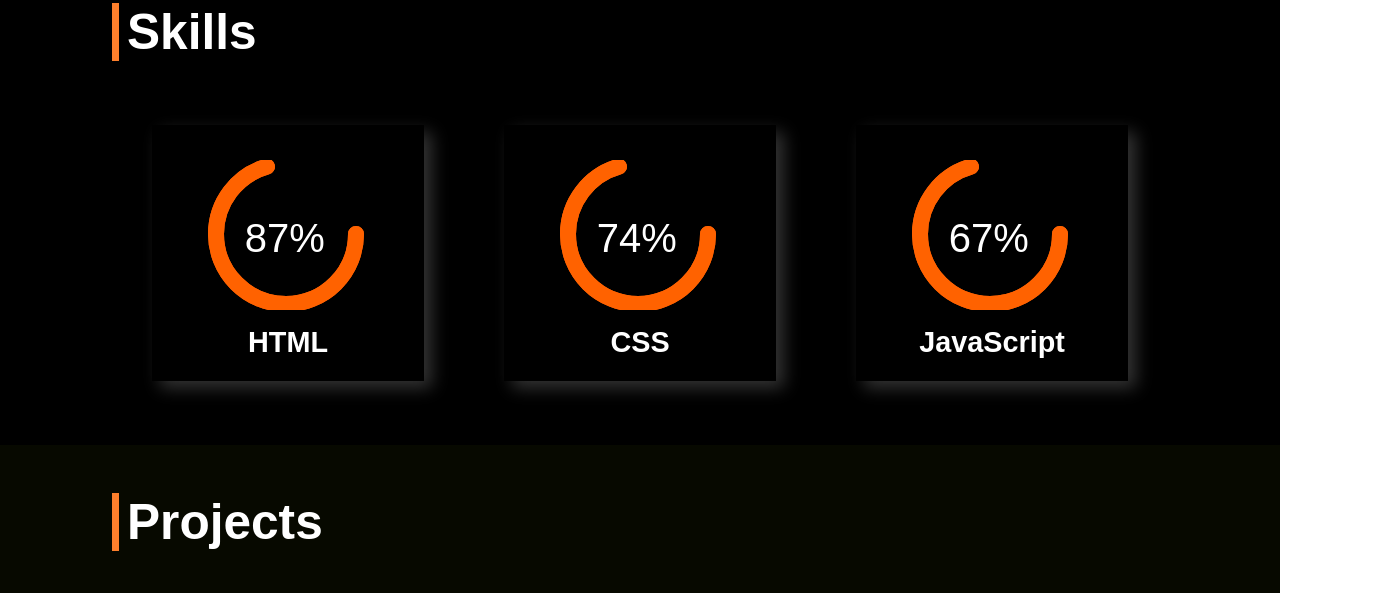
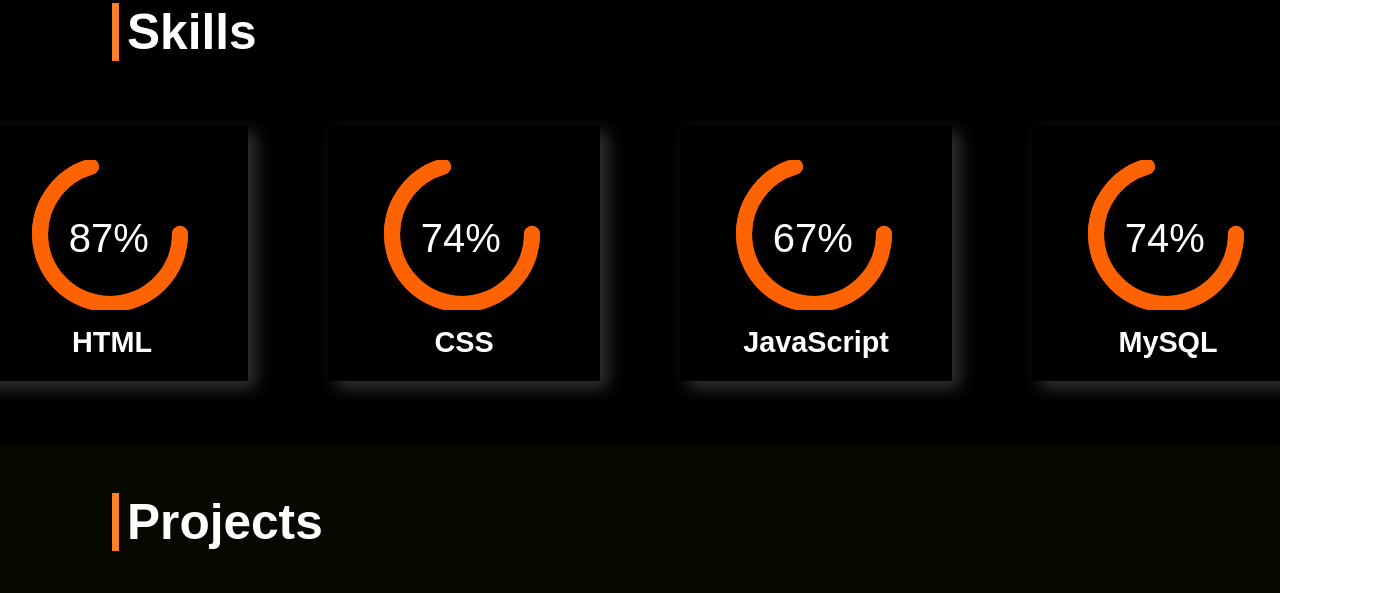
Before and after one commit to neset123/OldPortFolio.github.io, a plain HTML site: page index.html in a window 1280 px wide. Shown: the part 2540-3133 px from the top of the page, 1388 px wide, since content can reach past the window. Drawn offline with Linux system fonts and the light colour scheme.

Commit message:
Update index.html

```diff
--- a/index.html
+++ b/index.html
@@ -117,6 +117,14 @@
                 <div class="number">67%</div>
                 <div class="name">JavaScript</div>
             </div>
+            <div class="box">
+                <svg>
+                    <circle class="scc" cx="70" cy="70" r="70"></circle>
+                    <circle cx="70" cy="70" r="70"></circle>
+                </svg>
+                <div class="number">74%</div>
+                <div class="name">MySQL</div>
+            </div>
         </div>
 
 
```
